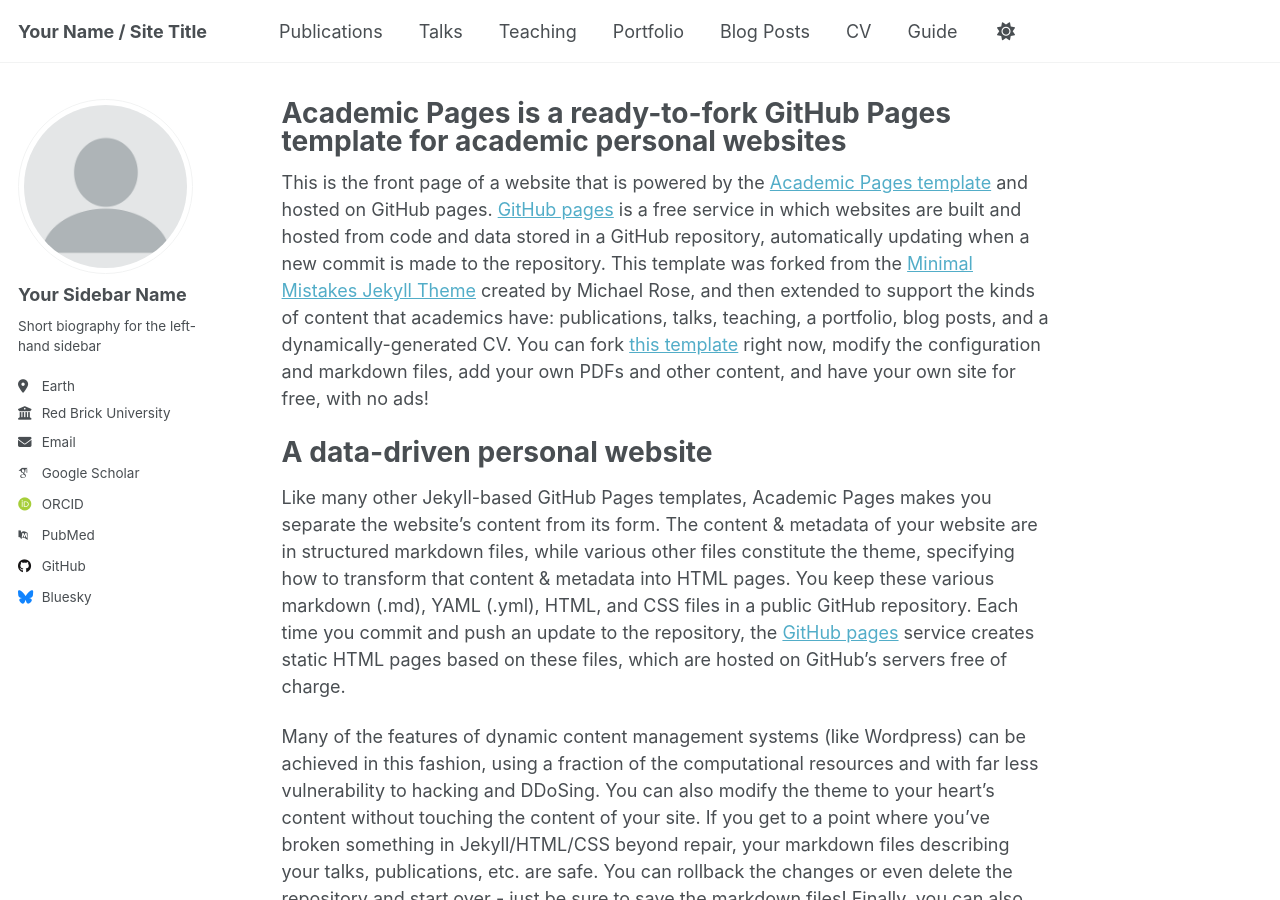
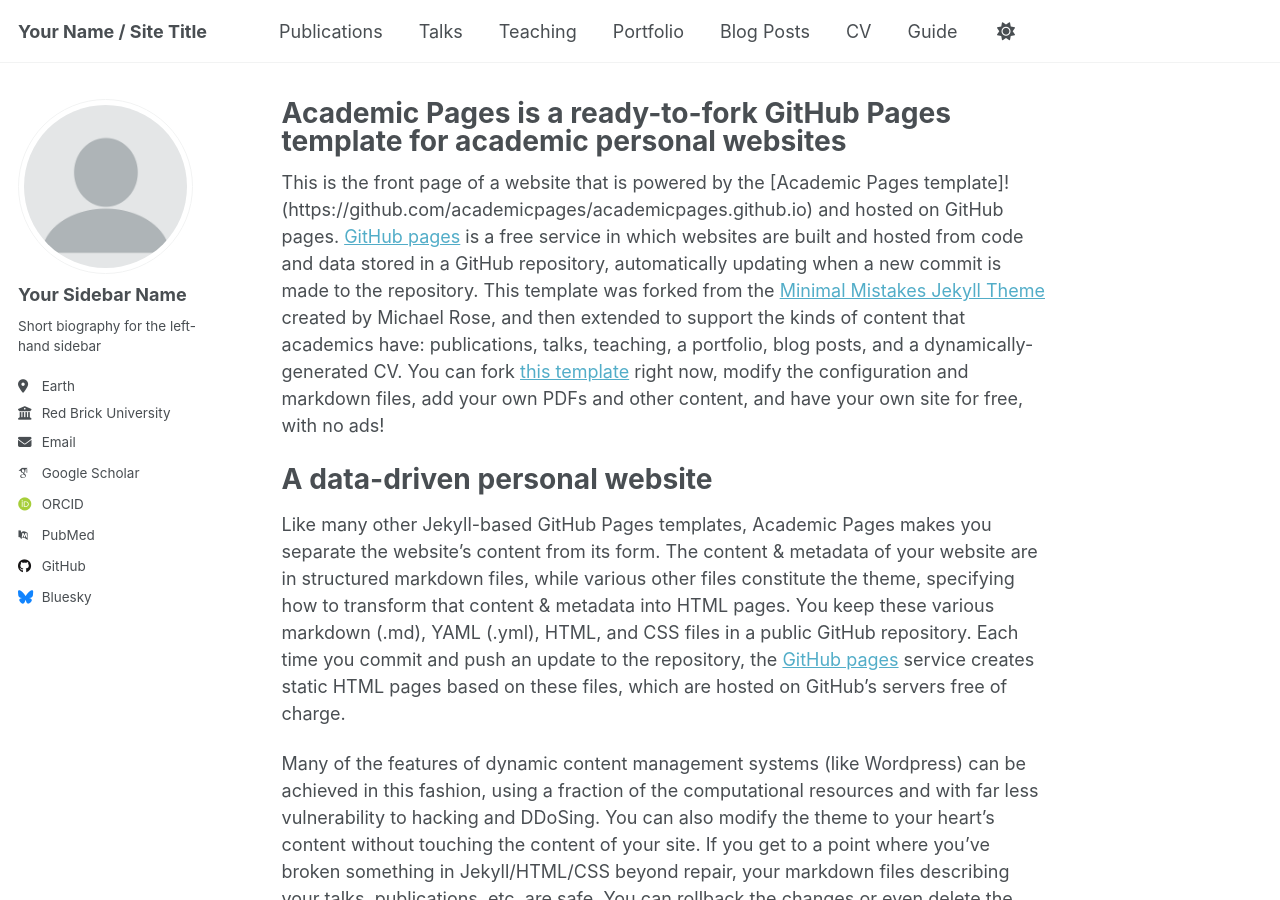
Before and after one commit to samiravaez/samiravaez.github.io, a Jekyll site: the page built from _pages/about.md, in a window 1280 px wide and 900 px high. Built offline with Jekyll 4.4.1, drawn with Linux system fonts in a browser that asks for light colours; some web fonts are replaced.

Commit message:
Update about.md

```diff
--- a/_pages/about.md
+++ b/_pages/about.md
@@ -7,7 +7,7 @@
   - /about.html
 ---
 
-This is the front page of a website that is powered by the [Academic Pages template](https://github.com/academicpages/academicpages.github.io) and hosted on GitHub pages. [GitHub pages](https://pages.github.com) is a free service in which websites are built and hosted from code and data stored in a GitHub repository, automatically updating when a new commit is made to the repository. This template was forked from the [Minimal Mistakes Jekyll Theme](https://mmistakes.github.io/minimal-mistakes/) created by Michael Rose, and then extended to support the kinds of content that academics have: publications, talks, teaching, a portfolio, blog posts, and a dynamically-generated CV. You can fork [this template](https://github.com/academicpages/academicpages.github.io) right now, modify the configuration and markdown files, add your own PDFs and other content, and have your own site for free, with no ads!
+This is the front page of a website that is powered by the [Academic Pages template]!(https://github.com/academicpages/academicpages.github.io) and hosted on GitHub pages. [GitHub pages](https://pages.github.com) is a free service in which websites are built and hosted from code and data stored in a GitHub repository, automatically updating when a new commit is made to the repository. This template was forked from the [Minimal Mistakes Jekyll Theme](https://mmistakes.github.io/minimal-mistakes/) created by Michael Rose, and then extended to support the kinds of content that academics have: publications, talks, teaching, a portfolio, blog posts, and a dynamically-generated CV. You can fork [this template](https://github.com/academicpages/academicpages.github.io) right now, modify the configuration and markdown files, add your own PDFs and other content, and have your own site for free, with no ads!
 
 A data-driven personal website
 ======
```
